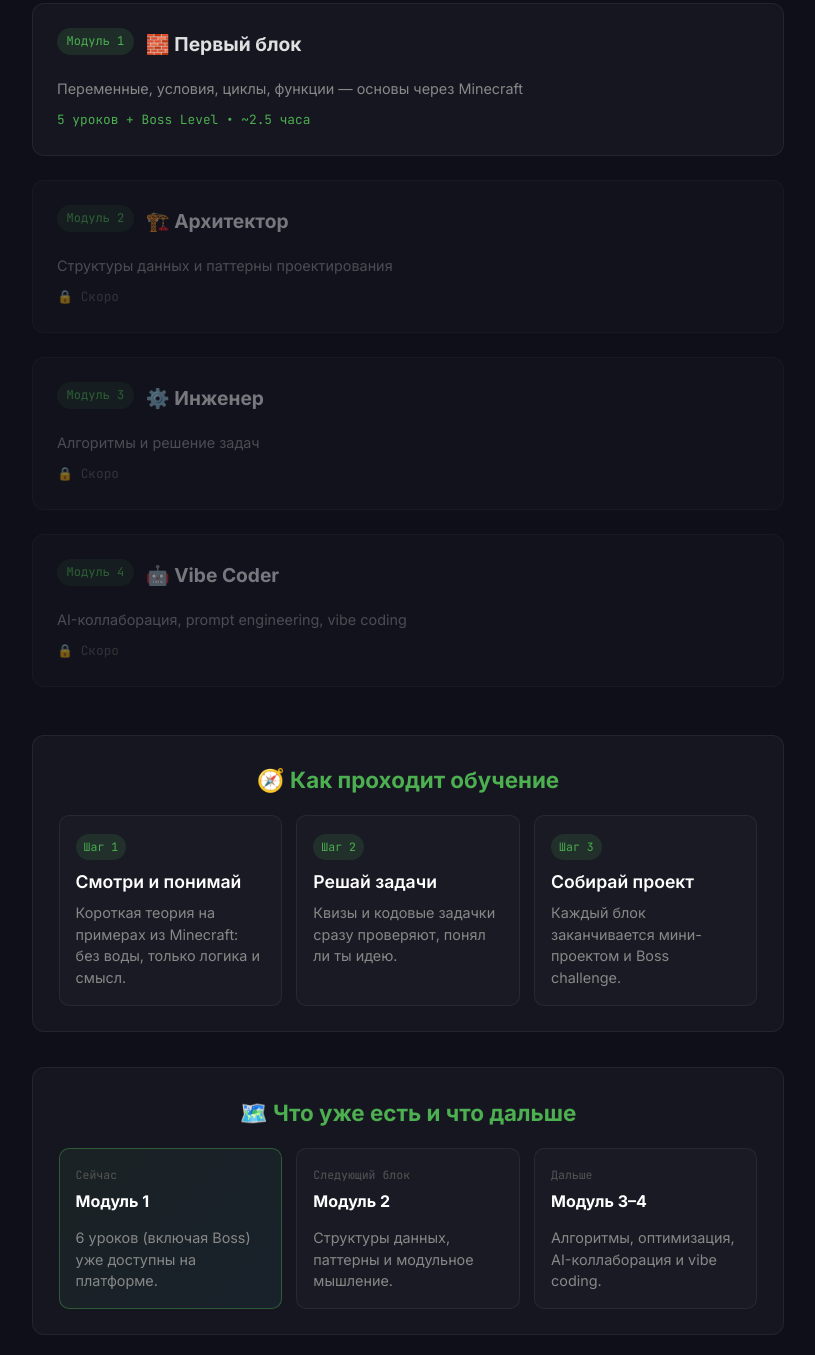
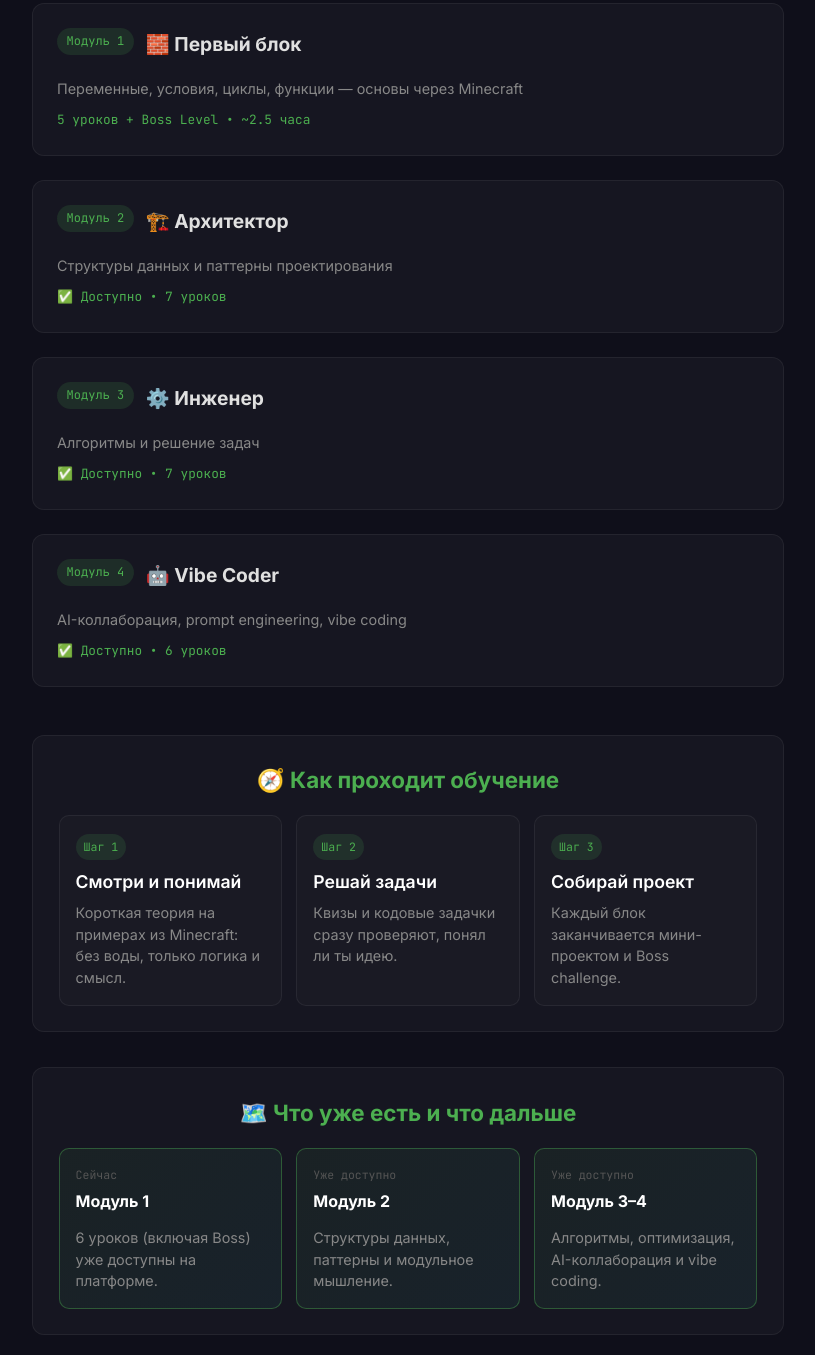
Before and after one commit to nice2mitya/minecode, a website: page public/index.html in a window 1280 px wide. Shown: the part 1765-3120 px from the top of the page, without its empty margins (232-1047 px from the left). Drawn offline with Linux system fonts and the light colour scheme.

Commit message:
fix(home): mark modules 2-4 as available and link to lesson starts

```diff
--- a/public/index.html
+++ b/public/index.html
@@ -88,31 +88,31 @@
       <div style="font-family:var(--font-mono);font-size:0.8rem;color:var(--green);">5 уроков + Boss Level • ~2.5 часа</div>
     </div>
 
-    <div class="module-card" style="opacity:0.5;">
+    <div class="module-card" onclick="location.href='/lessons/m2-lesson-01'" style="cursor:pointer">
       <div class="module-header">
         <span class="module-number">Модуль 2</span>
         <span class="module-title">🏗️ Архитектор</span>
       </div>
       <p style="color:var(--text-dim);font-size:0.9rem;margin-bottom:0.5rem;">Структуры данных и паттерны проектирования</p>
-      <div style="font-family:var(--font-mono);font-size:0.8rem;color:var(--text-dimmer);">🔒 Скоро</div>
+      <div style="font-family:var(--font-mono);font-size:0.8rem;color:var(--green);">✅ Доступно • 7 уроков</div>
     </div>
 
-    <div class="module-card" style="opacity:0.5;">
+    <div class="module-card" onclick="location.href='/lessons/m3-lesson-01'" style="cursor:pointer">
       <div class="module-header">
         <span class="module-number">Модуль 3</span>
         <span class="module-title">⚙️ Инженер</span>
       </div>
       <p style="color:var(--text-dim);font-size:0.9rem;margin-bottom:0.5rem;">Алгоритмы и решение задач</p>
-      <div style="font-family:var(--font-mono);font-size:0.8rem;color:var(--text-dimmer);">🔒 Скоро</div>
+      <div style="font-family:var(--font-mono);font-size:0.8rem;color:var(--green);">✅ Доступно • 7 уроков</div>
     </div>
 
-    <div class="module-card" style="opacity:0.5;">
+    <div class="module-card" onclick="location.href='/lessons/m4-lesson-01'" style="cursor:pointer">
       <div class="module-header">
         <span class="module-number">Модуль 4</span>
         <span class="module-title">🤖 Vibe Coder</span>
       </div>
       <p style="color:var(--text-dim);font-size:0.9rem;margin-bottom:0.5rem;">AI-коллаборация, prompt engineering, vibe coding</p>
-      <div style="font-family:var(--font-mono);font-size:0.8rem;color:var(--text-dimmer);">🔒 Скоро</div>
+      <div style="font-family:var(--font-mono);font-size:0.8rem;color:var(--green);">✅ Доступно • 6 уроков</div>
     </div>
   </section>
 
@@ -144,12 +144,12 @@
         <div class="roadmap-head"><span>Сейчас</span><strong>Модуль 1</strong></div>
         <p>6 уроков (включая Boss) уже доступны на платформе.</p>
       </article>
-      <article class="roadmap-card">
-        <div class="roadmap-head"><span>Следующий блок</span><strong>Модуль 2</strong></div>
+      <article class="roadmap-card ready">
+        <div class="roadmap-head"><span>Уже доступно</span><strong>Модуль 2</strong></div>
         <p>Структуры данных, паттерны и модульное мышление.</p>
       </article>
-      <article class="roadmap-card">
-        <div class="roadmap-head"><span>Дальше</span><strong>Модуль 3–4</strong></div>
+      <article class="roadmap-card ready">
+        <div class="roadmap-head"><span>Уже доступно</span><strong>Модуль 3–4</strong></div>
         <p>Алгоритмы, оптимизация, AI-коллаборация и vibe coding.</p>
       </article>
     </div>
```
